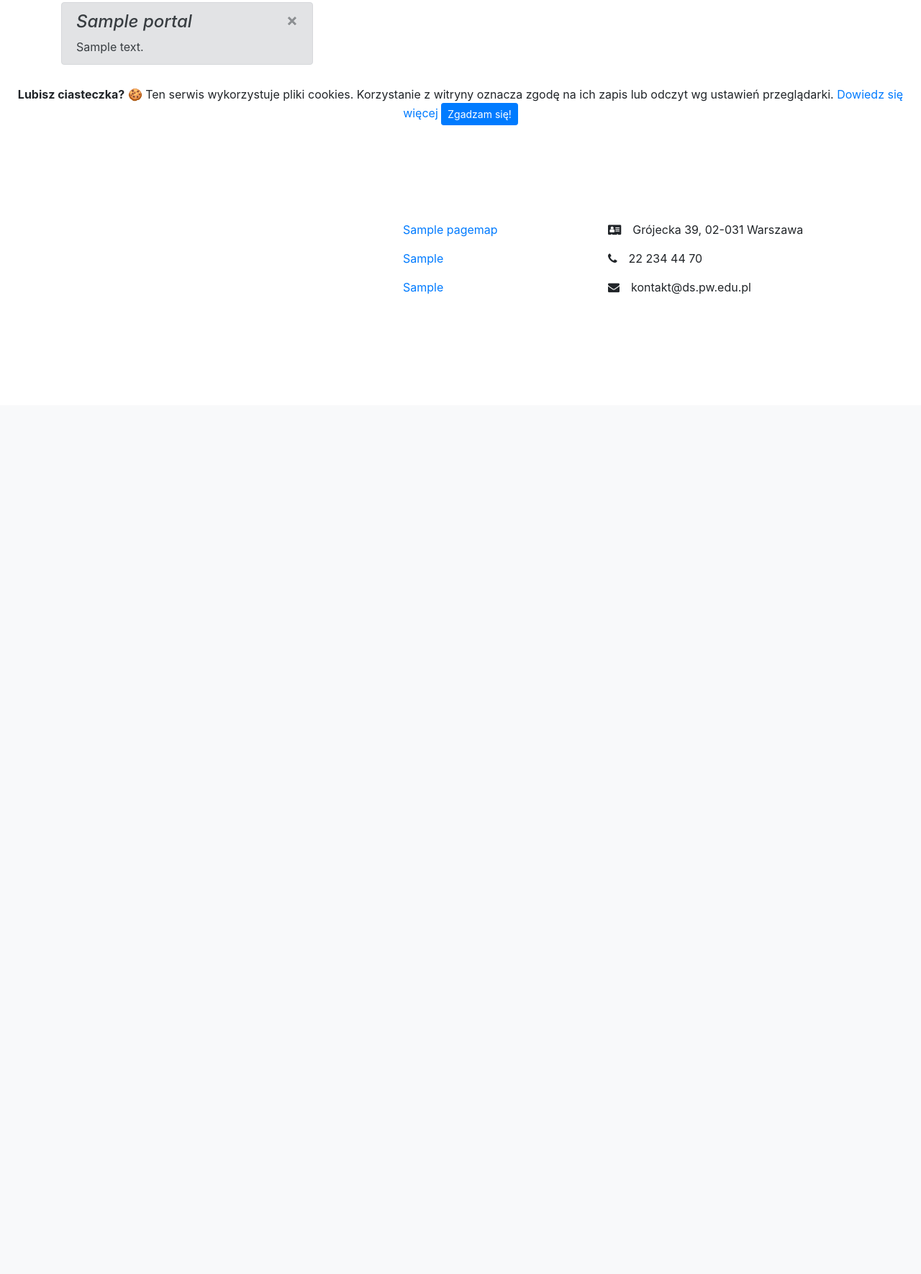
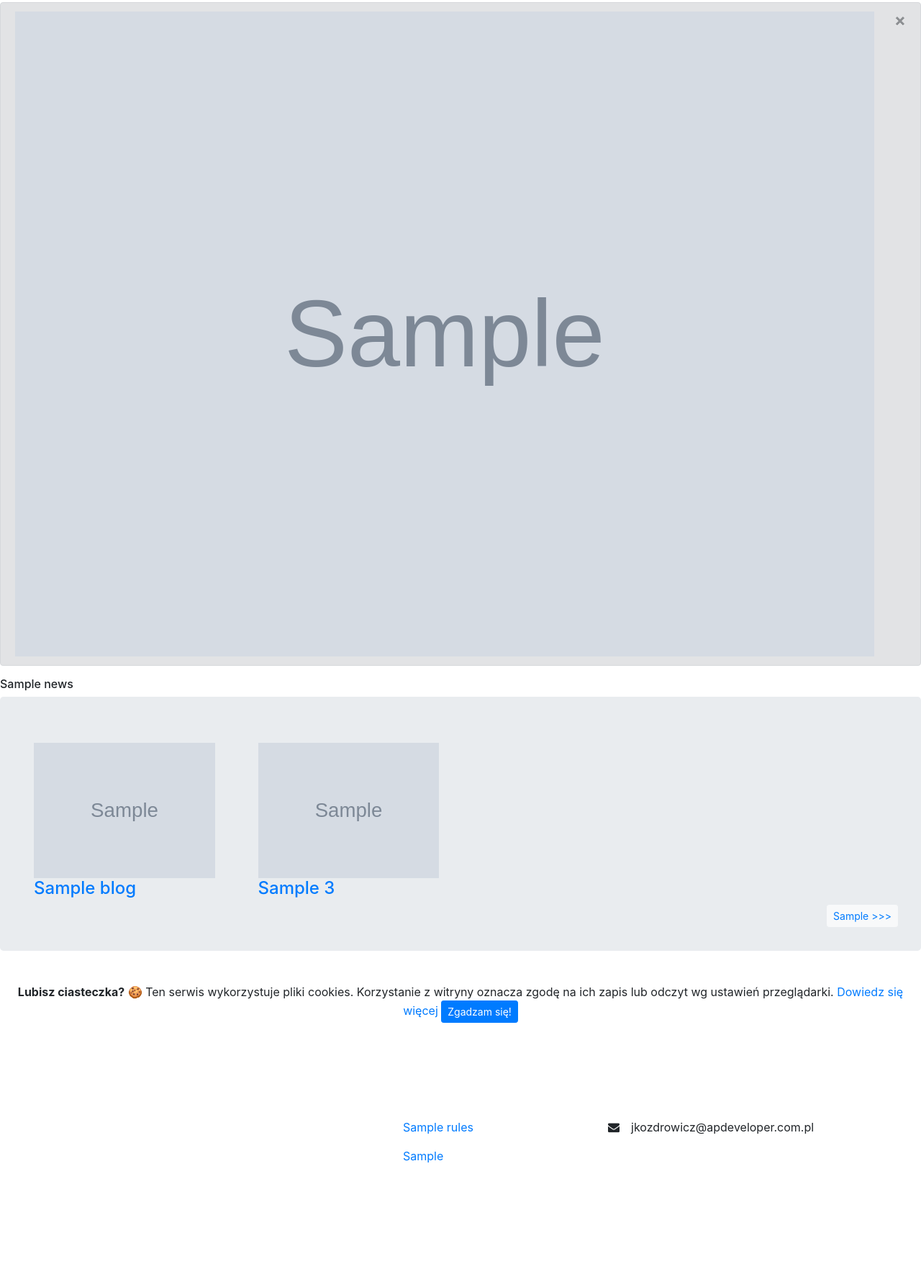
Before and after one commit to Bahusson/meetap, a Django app: template meetap/strona/templates/home.html in a window 1280 px wide. Shown: the part 347-2117 px from the top of the page at 72% size. Before the commit the page ends 755 px from the top, so only its background shows below. Run offline with Django 3.2, Linux system fonts and the light colour scheme; the template is opened without the code that fills it: most values are stand-ins (such as "Sample title", 1, 10 or a date in 2020); grey boxes marked "Sample" are stand-in pictures; some libraries are stand-ins or nearby versions.

Commit message:
Uporządkowano base i home, oraz poprawiono klasę Pageitem
Dalsze dostosowywanie starych śmieci do nowych potrzeb...

```diff
--- a/meetap/rekruter/models.py
+++ b/meetap/rekruter/models.py
@@ -43,6 +43,8 @@ class User(AbstractBaseUser, PermissionsMixin):
         choices=GENDERS, null=True, blank=True)
     age = models.DateTimeField(blank=True, null=True)
     mnemo_login = models.CharField(_('mnemo_login'), unique=True)
+    karma = models.IntegerField(default=0)
+
 
     objects = UserManager()
 
--- a/meetap/strona/templates/home.html
+++ b/meetap/strona/templates/home.html
@@ -1,2 +1,81 @@
 {% extends 'base.html' %}
 {% load staticfiles %}
+
+<!-- Nullifikator bocznego menu z base.html Nie ruszaj tego, jak i end-taga!-->
+{% block aside %}
+<!-- Null -->
+{% block body %}
+
+<br>
+<div class="alert alert-secondary alert-dismissible fade show">
+    <button type="button" class="close" data-dismiss="alert" aria-label="Close">&times;</button>
+
+    <picture>
+      <source srcset="{{ skin.welcomebanner_small.url }}" media="(max-width: 600px)">
+      <source srcset="{{ skin.welcomebanner.url }}">
+      <img width="100%" src="{{ skin.welcomebanner.url }}" alt="Flowers" class="alerta img-fluid">
+    </picture>
+</div>
+
+<!-- POCZĄTEK AKTUALNÓŚĆ -->
+<h6 class="strong ">{{ items.news }}</h6>
+<div class="news jumbotron">
+<div class="row">
+
+{% for blog in blogs|slice:":3" %}
+<!-- Iterator aktualności 1-3 -->
+{% if blog %}
+
+
+<div class="col-md-3 shdwn">
+    <div class="col">
+        {% if blog.image %}
+        <!-- Jeśli nie ma obrazka zwróć default ze skórki Usera -->
+        <a href="{% url 'blog' blog.id %}"><img class="imgshdw float-left img-fluid" src="{{ blog.image.url }}" /></a>
+        {% else %}
+        <a href="{% url 'blog' blog.id %}"><img class="imgshdw float-left img-fluid" src="{{ skin.blogimagedefault.url }}" /></a>
+        {% endif %}
+        <div class="desc ">
+            <h4 class="head-news"><a href="{% url 'blog' blog.id %}">{{ blog.title }}</a></h4>
+            <!-- <p>{{ blog.summary }}</p>  nie wiem czy to jest potzebne-->
+        </div>
+    </div>
+</div>
+<!--text-->
+{% endif %}
+{% endfor %}
+<!-- Koniec iteratora aktualności 1-3 -->
+
+{% if blogs.3 %}
+<!--- DODATKOWY BLOG -->
+  <div class="col-md-3 shdwn extrablog">
+      <div class="col">
+          {% if blogs.3.image %}
+           <!-- Jeśli nie ma obrazka zwróć default ze skórki Usera -->
+           <a href="{% url 'blog' blogs.3.id %}"><img class="imgshdw float-left img-fluid" src="{{ blogs.3.image.url }}"  /></a>
+          {% else %}
+           <a href="{% url 'blog' blog.id %}"><img class="imgshdw float-left img-fluid" src="{{ skin.blogimagedefault.url }}" /></a>
+          {% endif %}
+          <div class="desc">
+              <h4 class="head-news"><a href="{% url 'blog' blogs.3.id %}">{{ blogs.3.title }}</a></h4>
+          </div>
+      </div>
+  </div>
+
+
+
+{% endif %}
+<!-- Koniec dodatkowego bloga -->
+</div>
+<!-- BUTTON -->
+
+<button type="button" class="btn btn-light btn-sm float-right linkname2">
+     <a href="{% url 'allblogs' %}" >{{ items.see_more }} >>> </a>
+</button>
+
+<!--KONIEC BUTTONA -->
+<!-- KONIEC AKTUALNOŚCI -->
+</div>
+
+{% endblock %}
+{% endblock aside %}
--- a/meetap/templates/base.html
+++ b/meetap/templates/base.html
@@ -53,7 +53,13 @@
             <li class="nav-item active"><a class="nav-link" href="{% url 'userpanel' %}">{{ items.panel_user }}</a></li>
           {% endif %}
     <!-- Koniec warunkowania dostępu do panelu użytkownika lub admina -->
-    <li class="nav-item active"><a class="nav-link" href="">{{ items.akamap }}</a></li>
+            <li class="nav-item active"><a class="nav-link" href="">{{ items.faq }}</a></li>
+          {% if user.is_authenticated %}
+            <li class="nav-item active"><a class="nav-link" href="">{{ items.settings }}</a></li>
+            <li class="nav-item active"><a class="nav-link" href="">{{ items.myprofile }}</a></li>
+            <li class="nav-item active"><a class="nav-link" href="">{{ items.events }}</a></li>
+            <li class="nav-item active"><a class="nav-link" href="">{{ items.friends }}</a></li>
+          {% endif %}
 
         <button class="btn btn-light my-2 my-sm-0 ">
             {% if user.is_authenticated %}
@@ -132,20 +138,19 @@
                 <!-- koniec pusty DIV -->
                 <div class="col-lg-3 col-xs-12 head-foot">
                   <br>
-                    <p class="head-foot"><a href="{% url 'pagemap' %}">{{ items.pagemap }}</a></p>
-                    <p class="head-foot"><a href="">{{ items.akamap_c }}</a></p>
+                    <p class="head-foot"><a href="{% url 'rules' %}">{{ items.rules }}</a></p>
                     <p class="head-foot"><a href="{% url 'home' %}">{{ items.mainpage_c }}</a></p>
                 </div>
                 <div class="col-lg-4 col-xs-12 location head-foot2 nopadding">
                   <br>
-                    <p><i class="fa fa-address-card mr-3"></i>Grójecka 39, 02-031 Warszawa</p>
-                    <p><i class="fa fa-phone mr-3"></i>22 234 44 70</p>
-                    <p><i class="fa fa-envelope mr-3"></i>kontakt@ds.pw.edu.pl</p>
+                    <!--<p><i class="fa fa-address-card mr-3"></i>...</p>
+                    <p><i class="fa fa-phone mr-3"></i>...</p>-->
+                    <p><i class="fa fa-envelope mr-3"></i>jkozdrowicz@apdeveloper.com.pl</p>
                 </div>
             </div>
             <div class="row mt-5 nopadding">
                 <div class="col copyright">
-                    <p class="author"><small class="text-white-50">&copy; Jakub Kozdrowicz & Maciej Fleiszfreser {% now "Y" %}</small></p>
+                    <p class="author"><small class="text-white-50">&copy; Jakub Kozdrowicz {% now "Y" %}</small></p>
                 </div>
             </div>
         </div>
```
Also changed, not shown: meetap/strona/models.py (+6 -2 lines).
